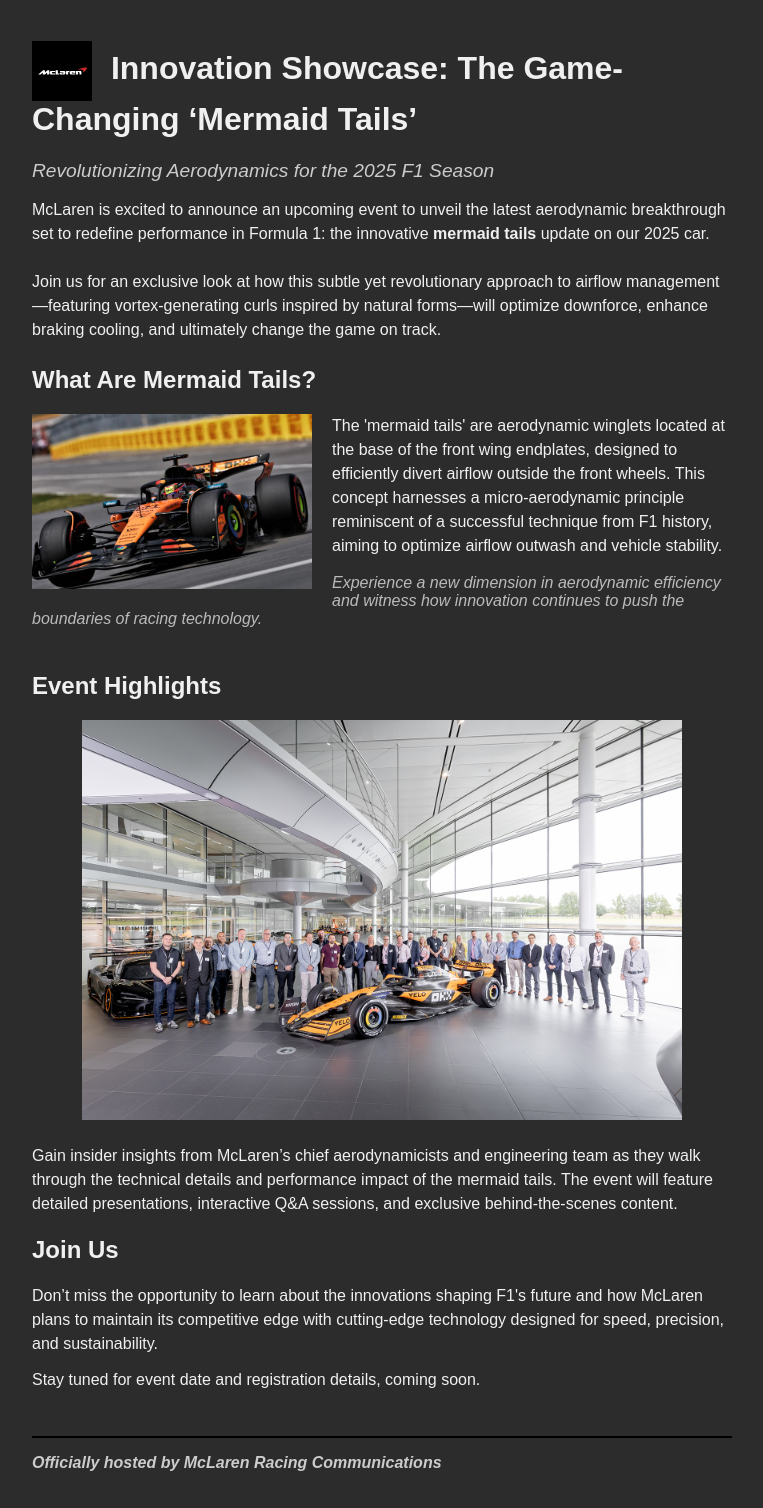
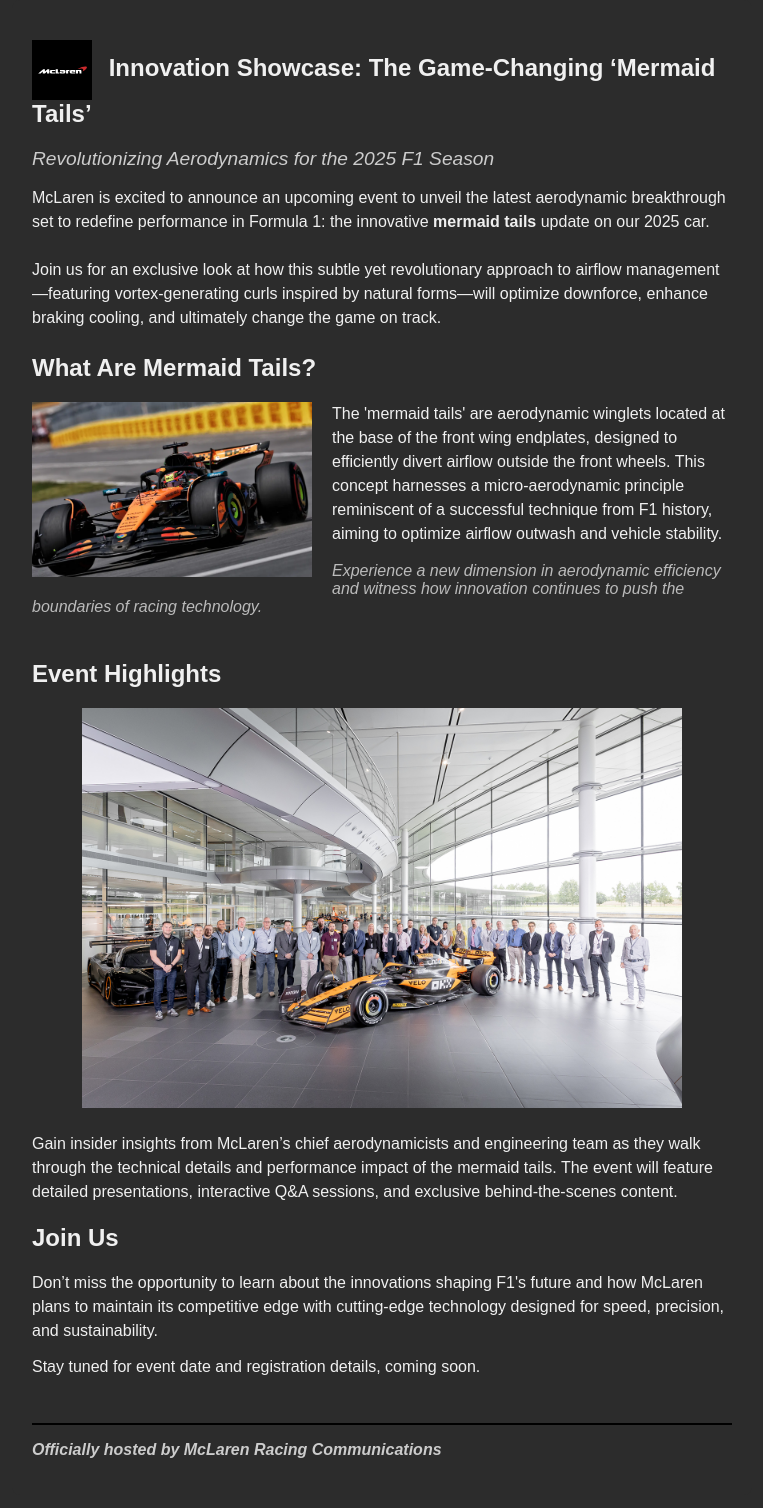
Before and after one commit to harshraj11111/newsletters, a Jekyll site: the page built from newsletters/mclaren_newletter.md, in a window 1280 px wide. Shown: the whole page, without its empty margins (258-1021 px from the left). Built offline with Jekyll 4.4.1, drawn with Linux system fonts in a browser that asks for light colours.

Commit message:
Update mclaren_newletter.md

```diff
--- a/newsletters/mclaren_newletter.md
+++ b/newsletters/mclaren_newletter.md
@@ -6,7 +6,7 @@ title: "Innovation Showcase: The Game-Changing ‘Mermaid Tails’"
   <div style="background-color: #2c2c2c; padding: 20px; border-radius: 8px; color: #f0f0f0; max-width: 700px; margin: 0 auto;">
 
 
-<h1><img src="images/mclaren.svg" alt="McLaren Logo" width="60" style="vertical-align: middle; margin-right:10px;" /> Innovation Showcase: The Game-Changing ‘Mermaid Tails’</h1>
+<h2><img src="images/mclaren.svg" alt="McLaren Logo" width="60" style="vertical-align: middle; margin-right:10px;" /> Innovation Showcase: The Game-Changing ‘Mermaid Tails’</h2>
 
 <span style="font-size: 1.2em; font-style: italic; color: #ccc;">Revolutionizing Aerodynamics for the 2025 F1 Season</span>
 
```
